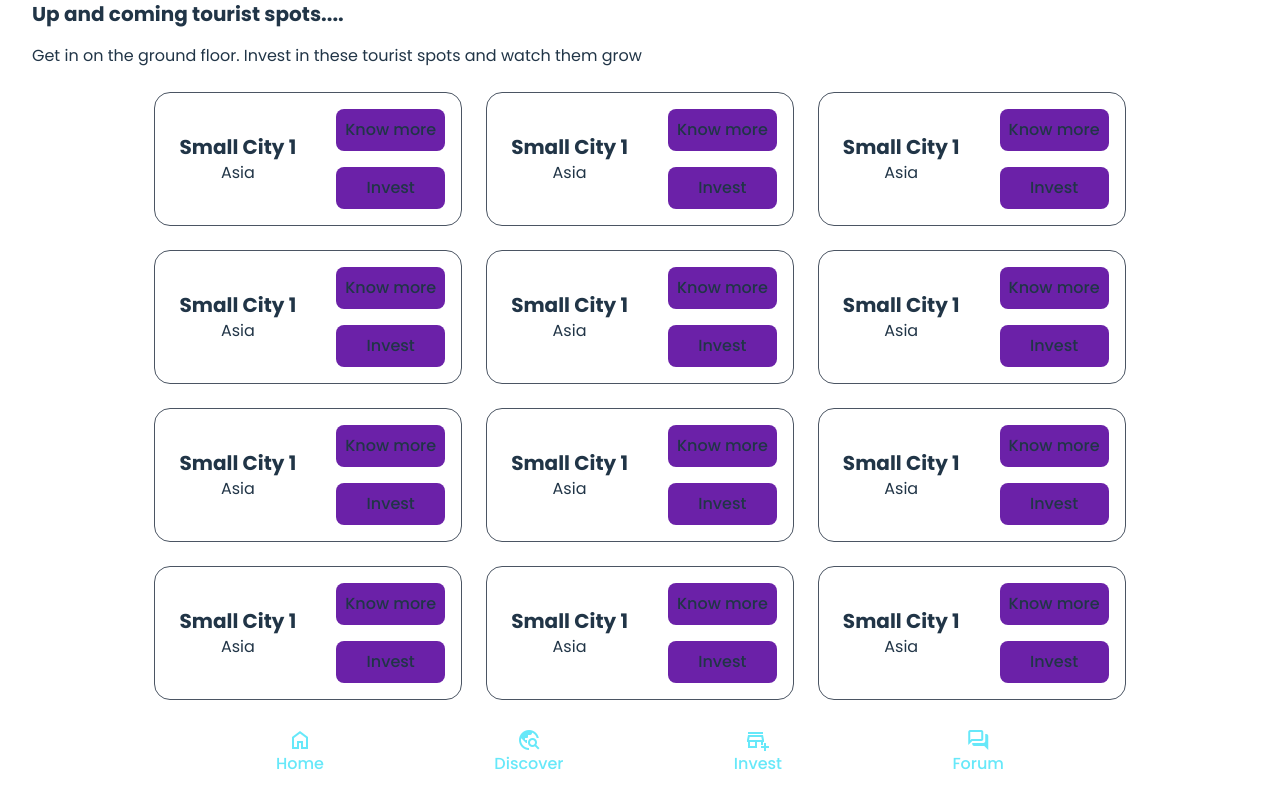
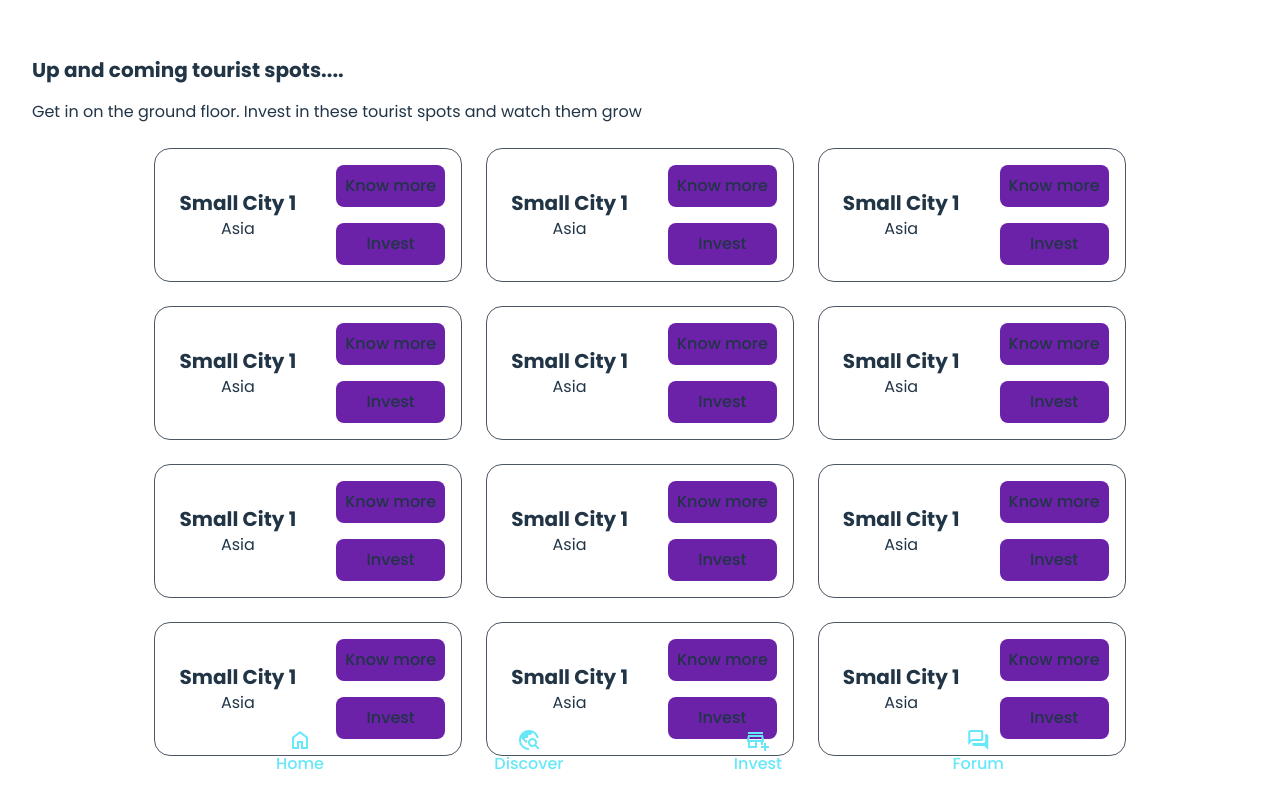
Before and after one commit to Overthinkr/TravMore, a React (Vite) app: page /invest in a window 1280 px wide. Built offline with nearby package versions, Linux system fonts and the light colour scheme; no server answers.

Commit message:
fixed margins

```diff
--- a/src/pages/Forum.jsx
+++ b/src/pages/Forum.jsx
@@ -29,7 +29,7 @@ export default function Forum() {
   };
 
   return (
-    <div className="flex flex-col gap-7 items-center mx-auto  overflow-hidden max-w-2xl w-full align-middle justify-center">
+    <div className="flex flex-col gap-7 items-center mx-auto  overflow-hidden max-w-2xl w-full align-middle justify-center mt-14">
       <div className="flex flex-row items-center w-full justify-between">
         <button
           className="rounded-2xl bg-black flex"
--- a/src/pages/Invest.jsx
+++ b/src/pages/Invest.jsx
@@ -62,11 +62,10 @@ export default function Invest() {
       country: "Asia",
       description: "Small City 1",
     },
-
   ];
 
   return (
-    <div className="m-auto mx-8 flex justify-center flex-col">
+    <div className="m-auto mx-8 flex justify-center flex-col mt-14">
       <div className="flex justify-center flex-col gap-4">
         <h1 className="text-xl font-bold">Up and coming tourist spots....</h1>
         <p className="text-md">
```
